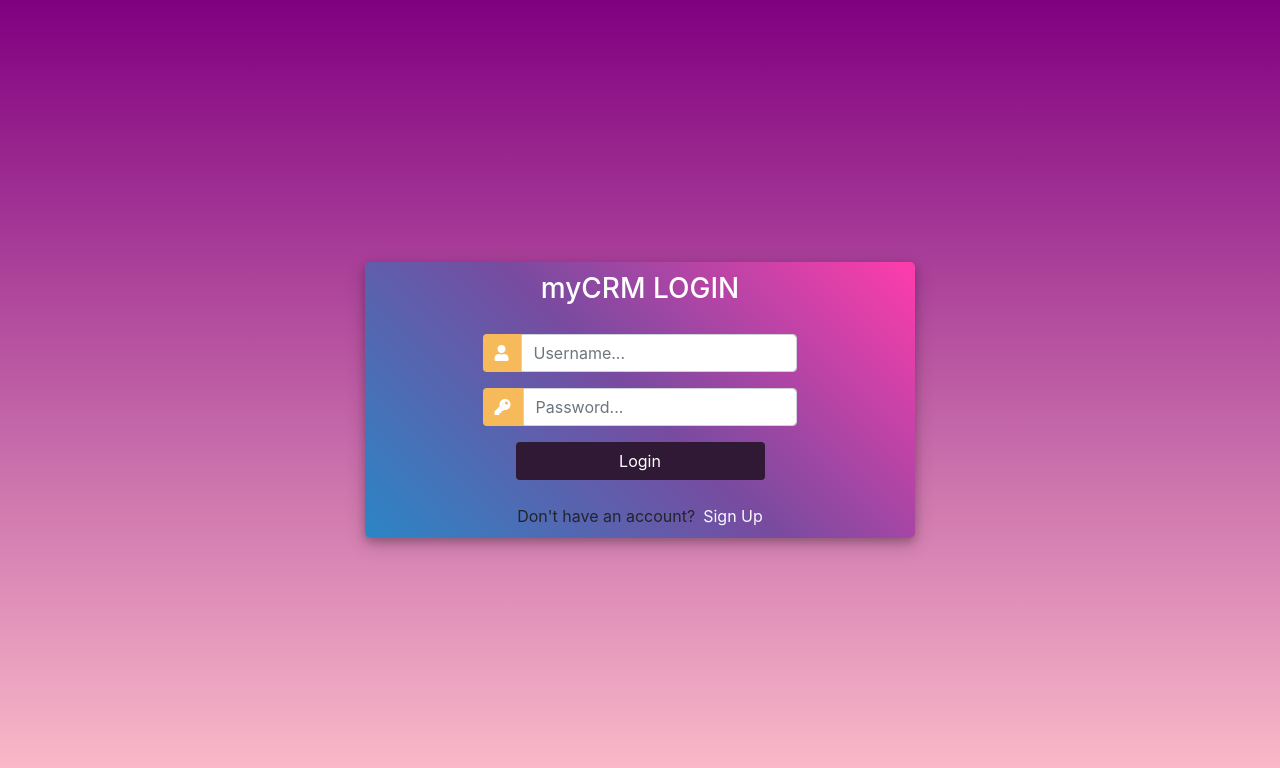
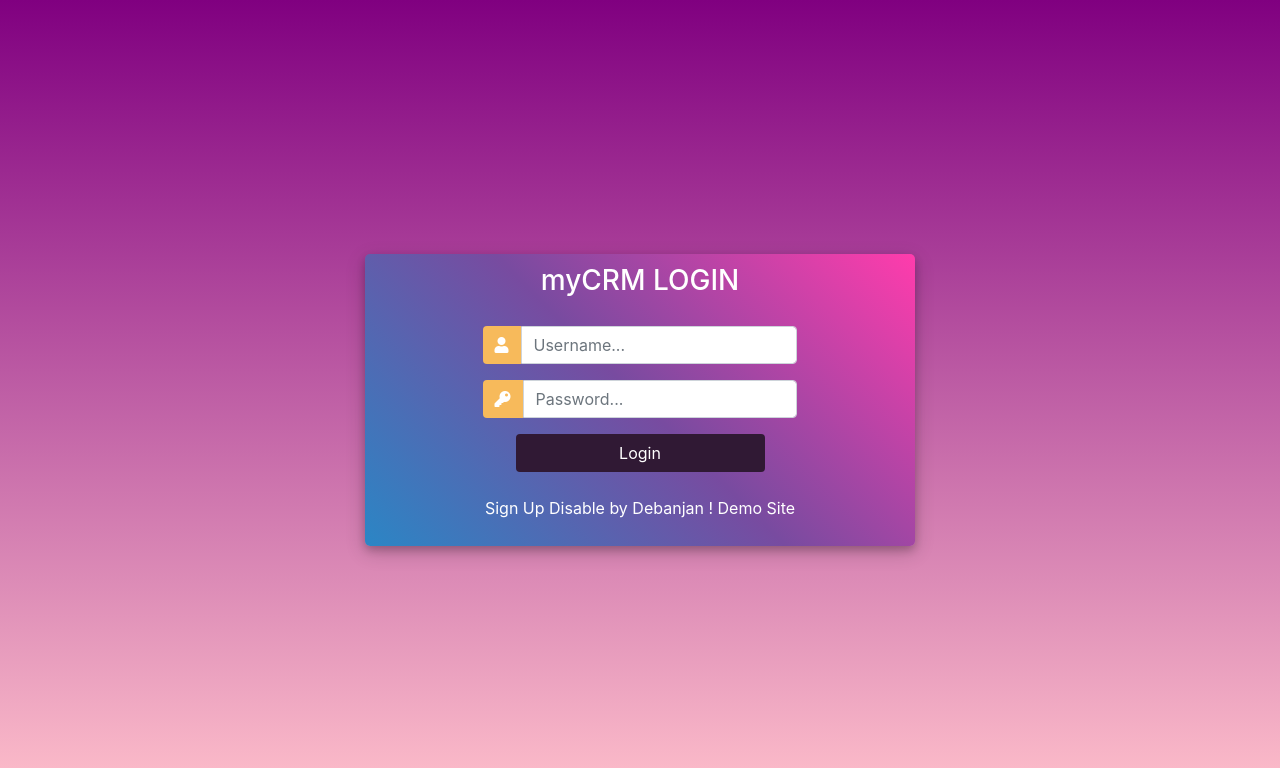
Before and after one commit to DebanjanT/debanjan-crm-demo, a Django app: page /login in a window 1280 px wide. Shown: the top 768 px of the page. Run offline with Django 3.2, Linux system fonts and the light colour scheme; some libraries are stand-ins or nearby versions.

Commit message:
Update login.html

```diff
--- a/accounts/templates/accounts/login.html
+++ b/accounts/templates/accounts/login.html
@@ -102,7 +102,7 @@
 					{%endfor%}
 					<div class="mt-4">
 						<div class="d-flex justify-content-center links">
-							Don't have an account? <a href="{% url 'register' %}" class="ml-2" style="color:ghostwhite;">Sign Up</a>
+							<p style="color:white">Sign Up Disable by Debanjan ! Demo Site</p>
 						</div>
 
 					</div>
```
